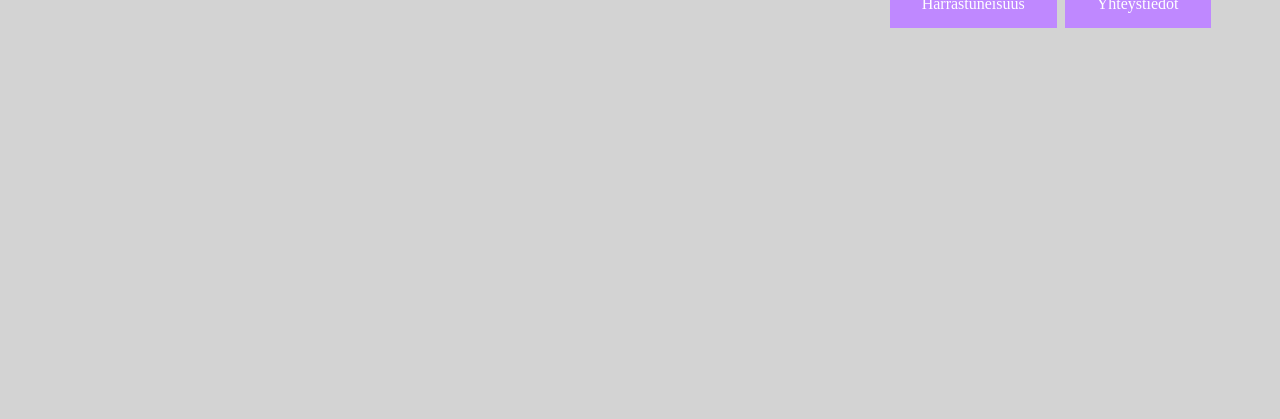
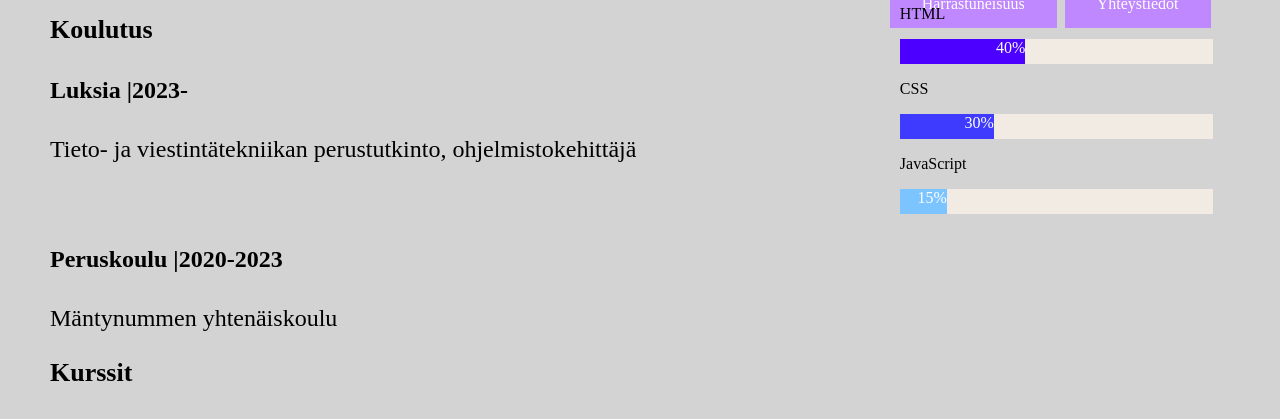
Before and after one commit to Ellaporo/Ellaporo.github.io, a plain HTML site: page CV/CV/sivut/koulutus.html in a window 1280 px wide. Shown: the part 91-510 px from the top of the page. Drawn offline with Linux system fonts and the light colour scheme.

Commit message:
koulutussivu

```diff
--- a/CV/CV/CSS/style.css
+++ b/CV/CV/CSS/style.css
@@ -65,6 +65,7 @@ ul li {
     background-color: darkblue;
 }
 
+/*sisältö kuvan viereen*/
 .container-2 {
     display: flex;
     padding-top: 80px;
@@ -90,3 +91,53 @@ ul li {
     word-spacing: 30px;
 
 }
+/*sisältö kuvan viereen loppuu*/
+
+/*Koulutus ja kurssit sivu*/
+
+.grid {
+    display: grid;
+    grid-template-columns: auto auto;
+}
+
+.container3 {
+    font-size: x-large;
+    margin-left: 50px;
+}
+
+/* skill taulukko*/
+* {box-sizing: border-box}
+
+.skill-taulukko {
+    margin-right: 50px;
+}
+
+.container4 {
+    width: 95%;
+    background-color: #F1EBE4;
+}
+
+.skills {
+    text-align: right;
+    padding-bottom: 10px;
+    color: white;
+}
+
+.html {
+    width: 40%;
+    background-color: #4c00ff;
+    height: 25px;
+}
+.css {
+    width: 30%;
+    background-color: #3e3bff;
+    height: 25px;
+}
+
+.js {
+    width: 15%;
+    background-color: #7bc4ff;
+    height: 25px;
+}
+/*skill taulukko loppuu*/
+/*Koulutus ja kurssit sivu loppuu*/
--- a/CV/CV/sivut/koulutus.html
+++ b/CV/CV/sivut/koulutus.html
@@ -25,5 +25,43 @@
         </div>
     </header>
     <!--header loppuu-->
+
+    <!--Koulut ja kurssit osuus-->
+
+    <div class="grid">
+    <div class="container3">
+        <div>
+            <h3>Koulutus</h3>
+                <h4>Luksia |2023-</h4>
+                <p>Tieto- ja viestintätekniikan perustutkinto, ohjelmistokehittäjä</p> <br>
+                <h4>Peruskoulu |2020-2023</h4>
+			    <p>Mäntynummen yhtenäiskoulu</p>
+        </div>
+        <div>
+            <h3>Kurssit</h3>
+        </div>
+    </div>
+    <!--Koulut ja kurssit osuus loppuu-->
+    <!--skill taulukko-->
+    <div class="skill-taulukko">
+            <p>HTML</p>
+                <div class="container4">
+                    <div class="skills html">40%</div>
+                </div>
+
+            <p>CSS</p>
+                <div class="container4">
+                    <div class="skills css">30%</div>
+                </div>
+
+            <p>JavaScript</p>
+                <div class="container4">
+                    <div class="skills js">15%</div>
+                </div>
+    </div>
+    </div>
+
+    <!--skill taulukko loppuu-->
+
 </body>
 </html>
```
